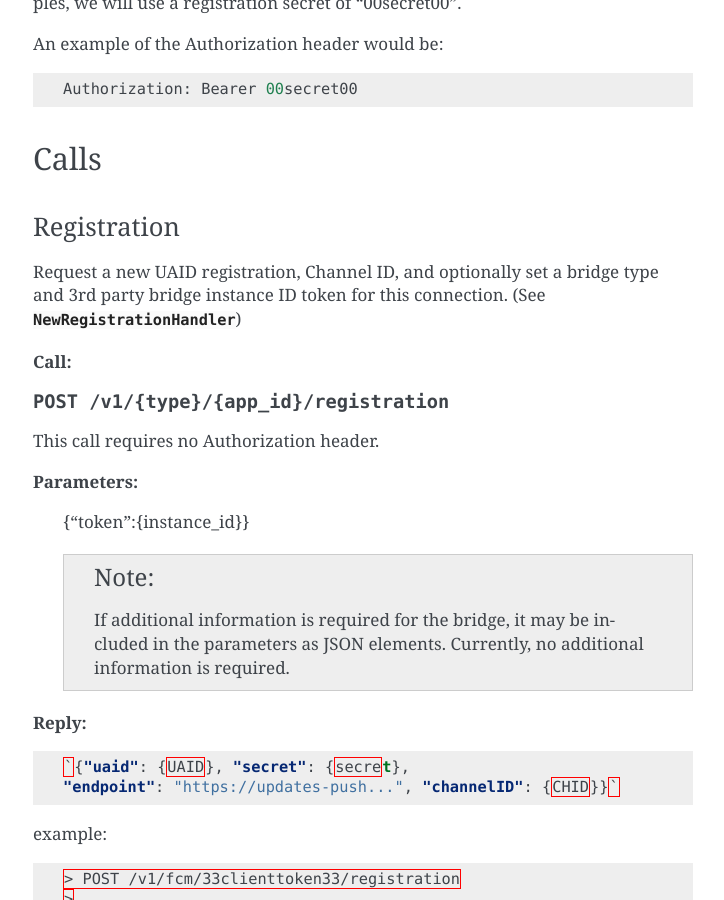
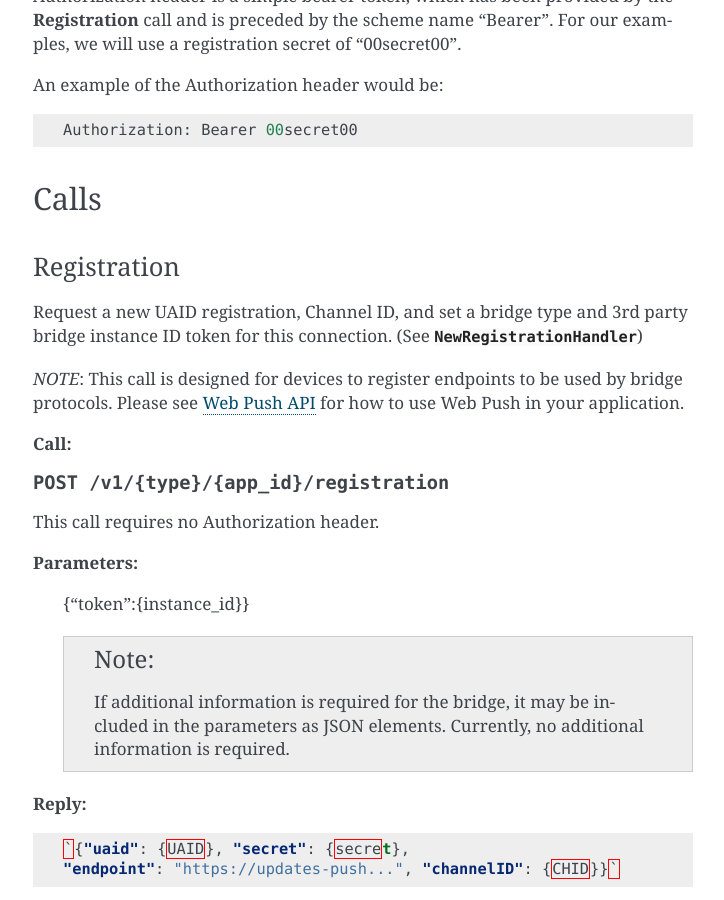
Before and after one commit to mozilla-services/autopush, a Sphinx documentation site: the page built from docs/http.rst, in a window 1280 px wide and 900 px high, scrolled down 6574 px. Shown: the whole window, without its empty margins (387-1111 px from the left). Built offline with Sphinx 7.4.7, drawn with Linux system fonts in a browser that asks for light colours; some of the changed text lies outside the part shown.

Commit message:
bug: allow only known protocols for /register calls
Closes #997

```diff
--- a/docs/http.rst
+++ b/docs/http.rst
@@ -22,7 +22,11 @@
 `/v1/.../.../registration/...`
 
 This is tied to the :ref:`reg_calls` Handlers. This endpoint is used by
-apps that wish to use :term:`bridging` protocols to register new channels.
+devices that wish to use :term:`bridging` protocols to register new channels.
+
+*NOTE*: This is not intended to be used by app developers. Please see the
+`Web Push API on MDN <https://developer.mozilla.org/en-US/docs/Web/API/Push_API>`_
+for how to use WebPush.
 See :ref:`bridge_api`.
 
 ---
@@ -312,9 +316,13 @@
 Registration
 ~~~~~~~~~~~~
 
-Request a new UAID registration, Channel ID, and optionally set a bridge
+Request a new UAID registration, Channel ID, and set a bridge
 type and 3rd party bridge instance ID token for this connection. (See
 :class:`~autopush.web.registration.NewRegistrationHandler`)
+
+*NOTE*: This call is designed for devices to register endpoints to be
+used by bridge protocols. Please see `Web Push API <https://developer.mozilla.org/en-US/docs/Web/API/Push_API>`_
+for how to use Web Push in your application.
 
 **Call:**
 
```
Also changed, not shown: 2 other files.
